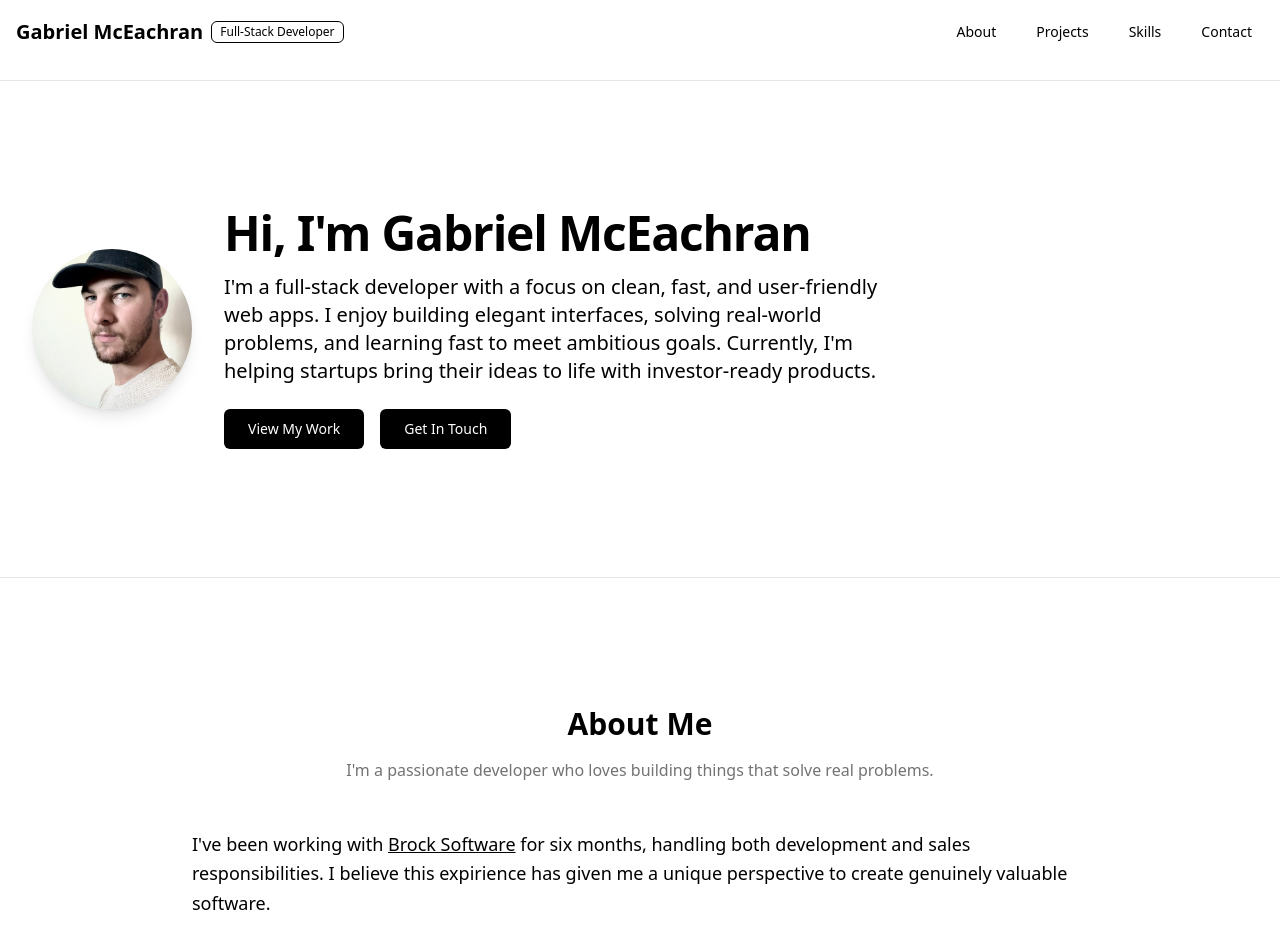
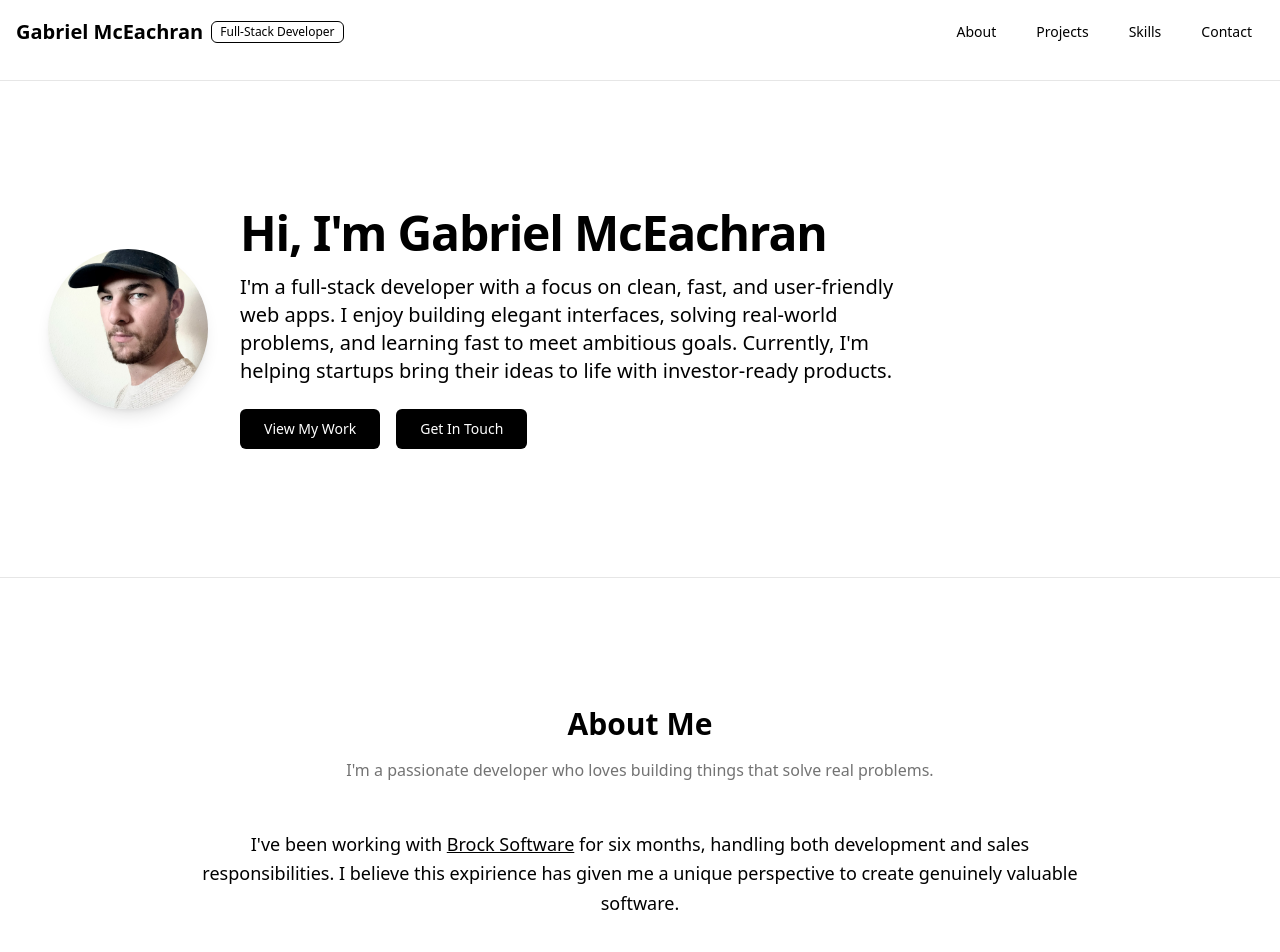
Before and after one commit to gmceachran/Portfolio, a React (Vite) app: page / in a window 1280 px wide. Shown: the top 952 px of the page. Built offline with nearby package versions, Linux system fonts and the light colour scheme.

Commit message:
Update portfolio roadmap and enhance app layout - Marked the Content & Personalization section as complete, added an About Me section with personal background, and improved the footer layout in the App component for better responsiveness. Updated progress tracking and fixed navigation button issues.

```diff
--- a/src/App.tsx
+++ b/src/App.tsx
@@ -52,7 +52,7 @@ function App() {
         <Separator className="my-16" />
 
                  {/* About Section */}
-        <section id="about" className="container max-w-none py-16">
+         <section id="about" className="container max-w-none py-16 px-4">
           <div className="text-center mb-12">
             <h2 className="text-3xl font-bold mb-4">About Me</h2>
             <p className="text-muted-foreground max-w-2xl mx-auto">
@@ -60,7 +60,7 @@ function App() {
             </p>
           </div>
                      <div className="flex justify-center">
-            <div className="max-w-4xl">
+             <div className="max-w-4xl text-center">
                  <p className="text-lg leading-relaxed mb-6">
                    I've been working with <a href="https://brock.software/" target="_blank" rel="noopener noreferrer" className="text-black underline hover:text-gray-700 transition-colors">Brock Software</a> for six months, handling both development and sales responsibilities.
                    I believe this expirience has given me a unique perspective to create genuinely valuable software.
@@ -150,6 +150,33 @@ function App() {
           </div>
                  </section>
        </main>
+
+       {/* Footer */}
+               <footer className="border-t bg-white py-8 mt-16">
+          <div className="container max-w-none px-4">
+           <div className="flex flex-col md:flex-row justify-between items-center text-center md:text-left">
+             <div className="mb-4 md:mb-0">
+               <p className="text-sm text-gray-600">
+                 © 2024 Gabriel McEachran. All rights reserved.
+               </p>
+             </div>
+             <div className="flex flex-col md:flex-row items-center space-y-2 md:space-y-0 md:space-x-6">
+               <p className="text-sm text-gray-600">
+                 Built with React, TypeScript & Tailwind CSS
+               </p>
+               <a
+                 href="https://github.com/gmceachran/portfolio"
+                 target="_blank"
+                 rel="noopener noreferrer"
+                 className="text-sm text-black underline hover:text-gray-700 transition-colors"
+               >
+                 View source
+               </a>
+             </div>
+           </div>
+         </div>
+       </footer>
+
        <Toaster />
      </div>
    )
--- a/src/components/Hero.tsx
+++ b/src/components/Hero.tsx
@@ -11,8 +11,8 @@ export function Hero() {
   return (
     <section className="w-full py-16 pt-32 relative">
       {/* Content */}
-      <div className="container mx-auto flex flex-col lg:flex-row items-center gap-8">
-        <div className="flex-shrink-0 md:pl-8">
+      <div className="container max-w-none flex flex-col lg:flex-row items-center gap-8">
+        <div className="flex-shrink-0 pl-8 lg:pl-12 flex justify-center lg:justify-start">
           <img
             src="/gabriel-photo.jpg"
             alt="Gabriel McEachran"
@@ -26,7 +26,7 @@ export function Hero() {
           <p className="text-lg md:text-xl max-w-2xl mb-6">
             I'm a full-stack developer with a focus on clean, fast, and user-friendly web apps. I enjoy building elegant interfaces, solving real-world problems, and learning fast to meet ambitious goals. Currently, I'm helping startups bring their ideas to life with investor-ready products.
           </p>
-          <div className="flex flex-col sm:flex-row gap-4">
+          <div className="flex flex-col sm:flex-row gap-4 justify-center lg:justify-start">
             <Button size="lg" onClick={() => scrollToSection('projects')}>View My Work</Button>
             <Button size="lg" onClick={() => scrollToSection('contact')}>Get In Touch</Button>
           </div>
```
Also changed, not shown: 1 other file (tests, documents, lock files or other folders). Lines whose indentation alone changed are shown as unchanged.
